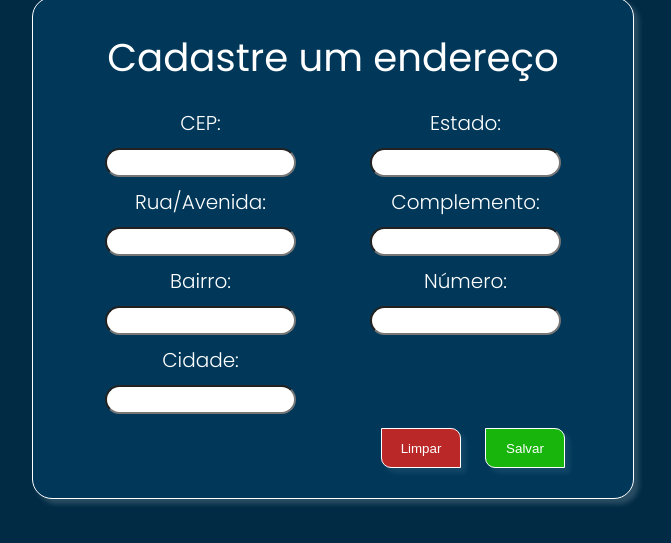
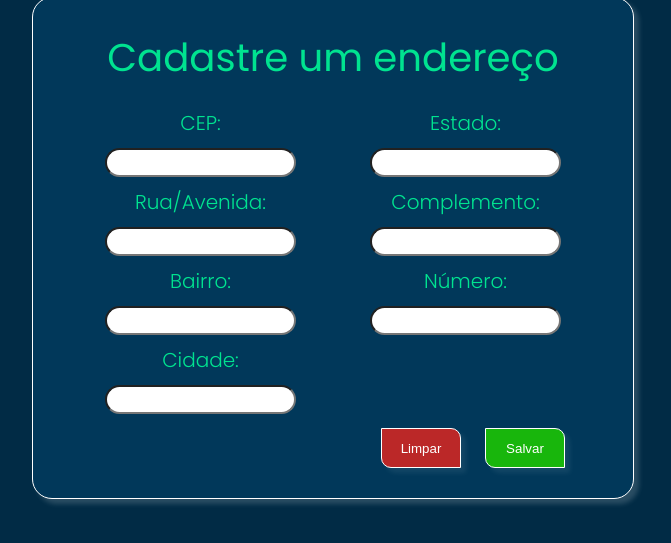
Before and after one commit to NatanAlexandre/Design, a plain HTML site: page Aula08/index.html in a window 1280 px wide. Shown: the part 163-706 px from the top of the page, without its empty margins (307-978 px from the left). Drawn offline with Linux system fonts and the light colour scheme.

Commit message:
Update style.css

```diff
--- a/Aula08/css/style.css
+++ b/Aula08/css/style.css
@@ -46,6 +46,7 @@ h1 {
     font-family: "Poppins", sans-serif;
     font-weight: 400;
     font-style: normal;
+    color: #00e390;
 }
 
 form {
@@ -68,6 +69,7 @@ label {
     font-family: "Poppins", sans-serif;
     font-weight: 300;
     font-style: normal;
+    color: #00e390;
 }
 
 input {
```
